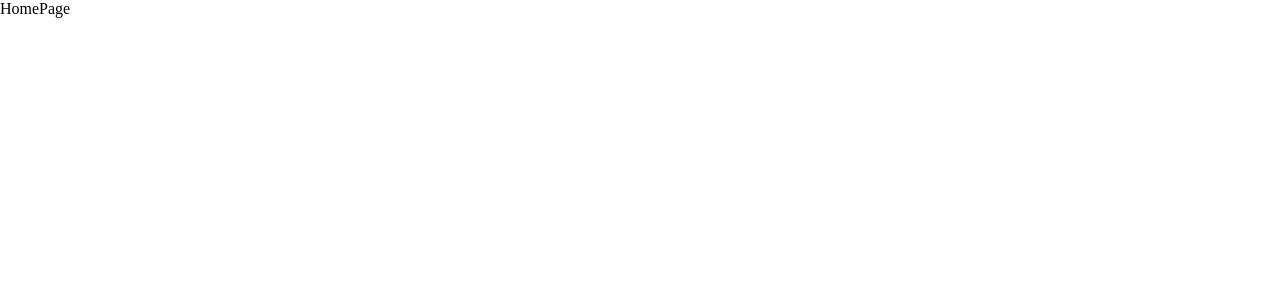
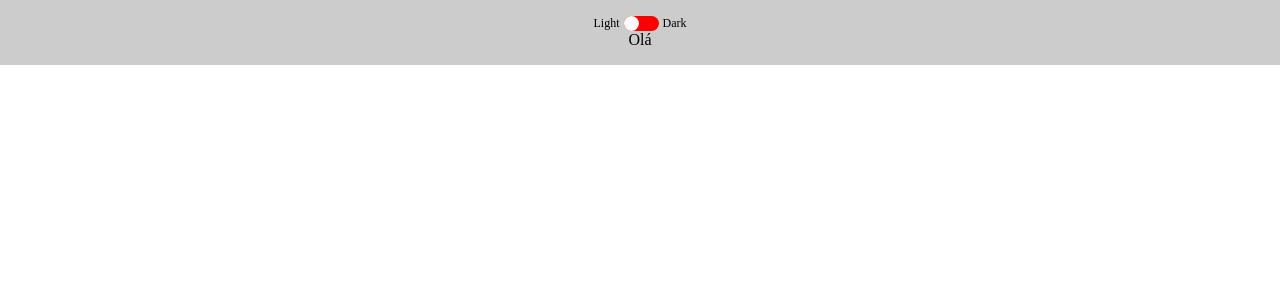
Before and after one commit to LucasBargas/photo_gallery, a React (Create React App) app: page / in a window 1280 px wide. Shown: the top 300 px of the page. Built offline with nearby package versions, Linux system fonts and the light colour scheme.

Commit message:
Botão que alterna os temas - desenvolvido

```diff
--- a/src/App.js
+++ b/src/App.js
@@ -10,7 +10,7 @@ const App = () => {
 
   return (
     <ThemeProvider theme={isDark ? Dark : Light}>
-      <HomePage />
+      <HomePage setIsDark={setIsDark} isDark={isDark} />
       <GlobalStyles />
     </ThemeProvider>
   )
--- /dev/null
+++ b/src/pages/HomePage/Header/Header.js
@@ -0,0 +1,20 @@
+import React from 'react';
+import * as S from './Header.styles';
+import Container from '../../../styles/Container';
+import HeaderToggleTheme from './HeaderToggleTheme/HeaderToggleTheme';
+
+const Header = ({ setIsDark, isDark }) => {
+  return (
+    <S.HeaderContainer>
+      <Container>
+        <S.HeaderContent>
+          <HeaderToggleTheme setIsDark={setIsDark} isDark={isDark} />
+
+          <p>Olá</p>
+        </S.HeaderContent>
+      </Container>
+    </S.HeaderContainer>
+  )
+}
+
+export default Header;
--- /dev/null
+++ b/src/pages/HomePage/Header/Header.styles.js
@@ -0,0 +1,13 @@
+import styled from 'styled-components';
+
+export const HeaderContainer = styled.header`
+  padding: 1rem 0;
+  background: #ccc;
+`;
+
+export const HeaderContent = styled.div`
+  display: flex;
+  justify-content: center;
+  flex-direction: column;
+  align-items: center;
+`;
--- /dev/null
+++ b/src/pages/HomePage/Header/HeaderToggleTheme/HeaderToggleTheme.js
@@ -0,0 +1,32 @@
+import React from 'react';
+import * as S from './HeaderToggleTheme.styles';
+
+const HeaderToggleTheme = ({ setIsDark, isDark }) => {
+  const handleToggleTheme = ({ target }) => {
+    if (target.id === 'lightTheme') {
+      setIsDark(false);
+
+    } else if (target.id === 'darkTheme') {
+      setIsDark(true);
+
+    } else if (target.id === 'toggleButton') {
+      setIsDark(!isDark);
+    }
+  }
+
+  return (
+    <S.ToggleButtonArea>
+      <span id='lightTheme' onClick={handleToggleTheme}>
+        Light
+      </span>
+
+      <S.ToggleButton  id='toggleButton' isDark={isDark} onClick={handleToggleTheme}></S.ToggleButton>
+
+      <span id='darkTheme' onClick={handleToggleTheme}>
+        Dark
+      </span>
+    </S.ToggleButtonArea>
+  )
+}
+
+export default HeaderToggleTheme;
--- /dev/null
+++ b/src/pages/HomePage/Header/HeaderToggleTheme/HeaderToggleTheme.styles.js
@@ -0,0 +1,43 @@
+import styled, { css }  from 'styled-components';
+
+export const ToggleButtonArea = styled.div`
+  display: flex;
+  align-items: center;
+
+  span {
+    display: inline-block;
+
+    &#lightTheme, &#darkTheme {
+      cursor: pointer;
+      font-size: .75rem;
+    }
+  }
+`;
+
+export const ToggleButton = styled.div`
+  background: red;
+  width: 35px;
+  height: 15px;
+  border-radius: 20px;
+  cursor: pointer;
+  margin: 0 .25rem;
+  position: relative;
+
+  &::after {
+    content: '';
+    background: white;
+    height: 15px;
+    width: 15px;
+    border-radius: 50%;
+    position: absolute;
+
+
+    ${({ isDark }) => isDark && css`
+      right: 0;
+    `}
+
+    ${({ isDark }) => isDark === false && css`
+      left: 0;
+    `}
+  }
+`;
--- a/src/pages/HomePage/HomePage.js
+++ b/src/pages/HomePage/HomePage.js
@@ -1,8 +1,11 @@
 import React from 'react';
+import Header from './Header/Header';
 
-const HomePage = () => {
+const HomePage = ({ setIsDark, isDark }) => {
   return (
-    <div>HomePage</div>
+    <>
+      <Header setIsDark={setIsDark} isDark={isDark} />
+    </>
   )
 }
 
--- /dev/null
+++ b/src/styles/Container.js
@@ -0,0 +1,18 @@
+import styled from 'styled-components';
+
+const Container = styled.div`
+  max-width: calc(1140px + 3rem);
+  width: 100%;
+  margin: 0 auto;
+  padding: 0 1.5rem;
+
+  @media (max-width: 1280px) {
+    max-width: calc(1100px + 3rem);
+  }
+
+  @media (max-width: 360px) {
+    padding: 0 1.15rem;
+  }
+`;
+
+export default Container;
--- a/src/styles/GlobalStyles.js
+++ b/src/styles/GlobalStyles.js
@@ -14,6 +14,7 @@ const GlobalStyles = createGlobalStyle`
   }
 
   body {
+    background: ${({ theme }) => theme.colors.PrimaryColor};
     button, input {
       outline: none;
       border: none;
--- a/src/styles/Themes/Dark.js
+++ b/src/styles/Themes/Dark.js
@@ -1,6 +1,7 @@
 const Dark = {
   colors: {
-    fontColor: '#ffffff',
+    PrimaryColor: '#000000',
+    FontColor: '#ffffff',
   }
 }
 
--- a/src/styles/Themes/Light.js
+++ b/src/styles/Themes/Light.js
@@ -1,6 +1,7 @@
 const Light = {
   colors: {
-    fontColor: '#000000',
+    PrimaryColor: '#ffffff',
+    FontColor: '#000000',
   }
 }
 
```
